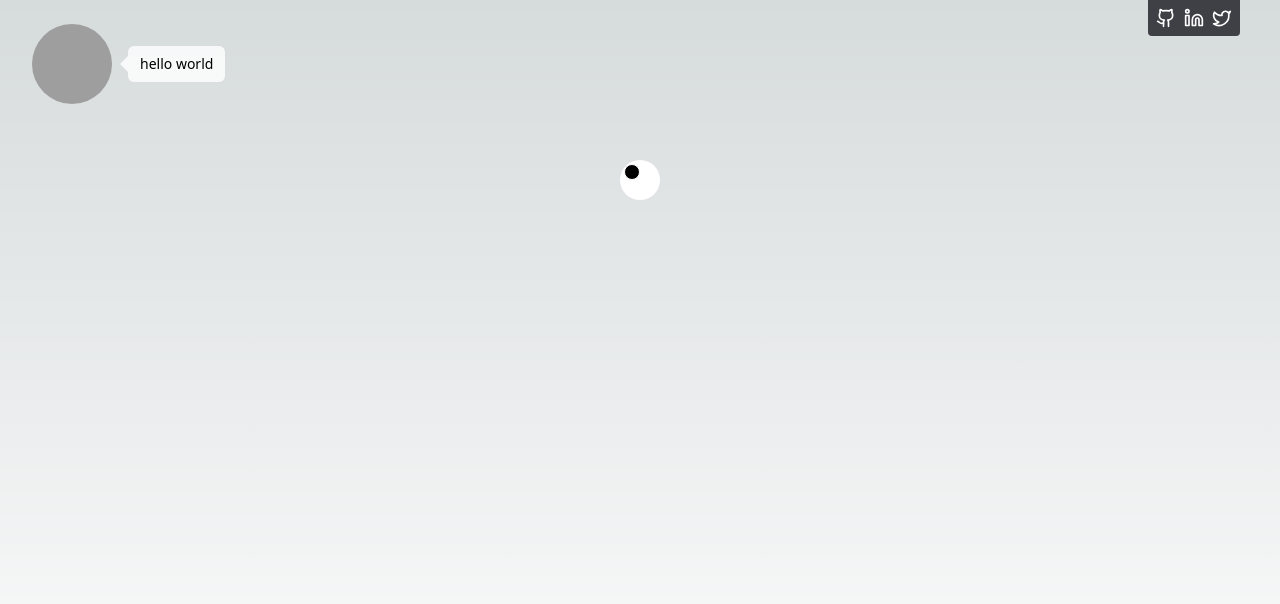
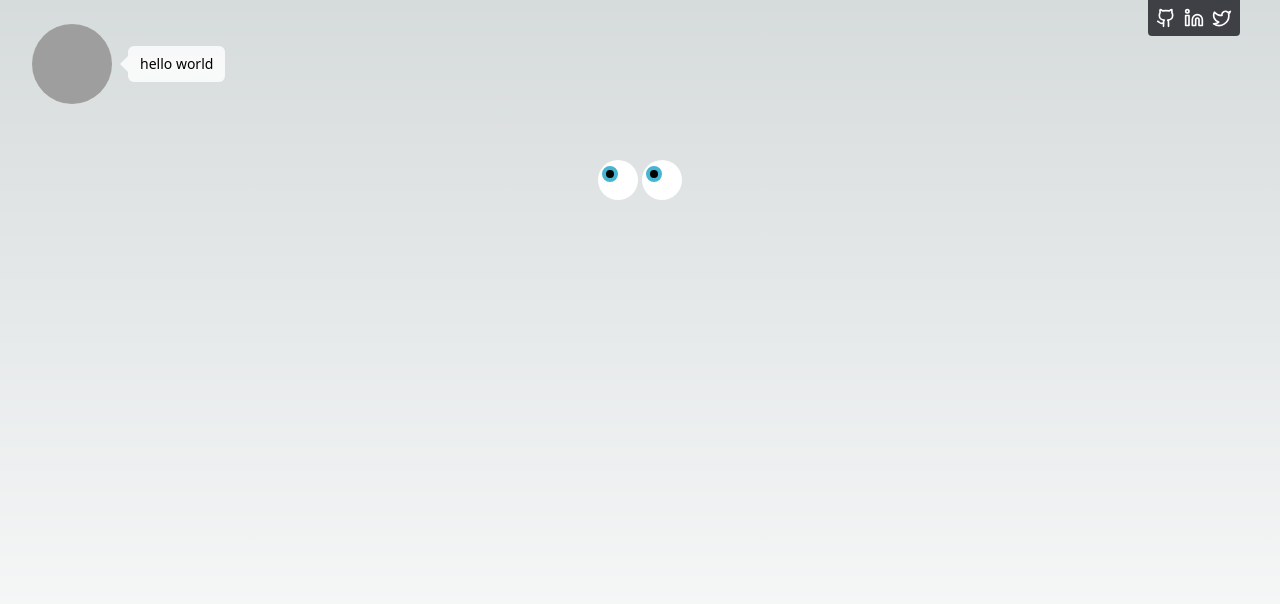
Before and after one commit to kvtemadden/kvte, a Next.js app: page /components in a window 1280 px wide. Shown: the top 604 px of the page. Built offline with nearby package versions, Linux system fonts and the light colour scheme; grey boxes are pictures that could not be loaded.

Commit message:
add second eye

```diff
--- a/components/eyes.tsx
+++ b/components/eyes.tsx
@@ -1,16 +1,19 @@
 import { useEffect, useRef, useState } from "react";
 
 export const Eyes = () => {
-  const eye = useRef<HTMLDivElement>(null);
+  const eyeL = useRef<HTMLDivElement>(null);
+  const eyeR = useRef<HTMLDivElement>(null);
 
   const eyePosition = (e: MouseEvent) => {
+    [eyeL, eyeR].forEach((eye) => {
       if (!eye.current) return;
 
       const x = eye.current.offsetLeft + eye.current.offsetWidth / 2;
       const y = eye.current.offsetTop + eye.current.offsetHeight / 2;
       const rad = Math.atan2(e.clientX - x, e.clientY - y);
-    const rot = rad * (180 / Math.PI) * -1 + 210;
+      const rot = rad * (180 / Math.PI) * -1 + 220;
       eye.current.style.transform = `rotate(${rot}deg)`;
+    });
   };
 
   useEffect(() => {
@@ -22,9 +25,15 @@ export const Eyes = () => {
   }, []);
 
   return (
+    <div className="flex flex-row gap-1">
       <div
-      ref={eye}
-      className="bg-white rounded-full h-10 w-10 relative after:absolute after:rounded-full after:bg-black after:border-white after:border after:top-1 after:left-1 after:h-4 after:w-4"
-    ></div>
+        ref={eyeL}
+        className="bg-white rounded-full h-10 w-10 relative after:border-primary after:absolute after:rounded-full after:bg-black after:border-4 after:top-1.5 after:left-1 after:h-4 after:w-4"
+      />
+      <div
+        ref={eyeR}
+        className="bg-white rounded-full h-10 w-10 relative after:border-primary after:absolute after:rounded-full after:bg-black after:border-4 after:top-1.5 after:left-1 after:h-4 after:w-4"
+      />
+    </div>
   );
 };
```
Lines whose indentation alone changed are shown as unchanged.
